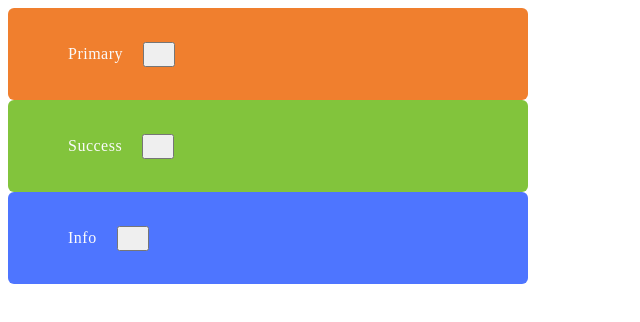
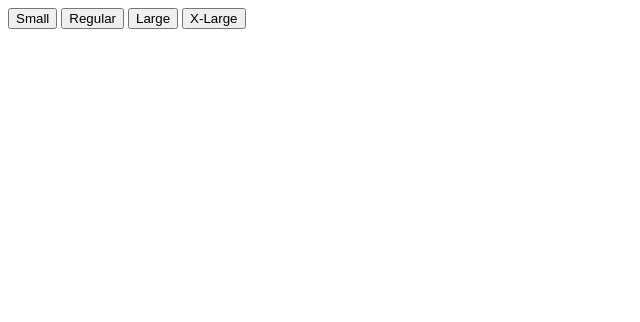
Before and after one commit to YevhenNesvit/SASS, a plain HTML site: page index.html in a window 1280 px wide. Shown: the whole page, without its empty margins (0-640 px from the left). Drawn offline with Linux system fonts and the light colour scheme.

Commit message:
Deploying to gh-pages from @ YevhenNesvit/SASS@ab17e92a98dad88ec3502ced9c1c5f4c9dc49723 🚀

```diff
--- a/assets/index.css
+++ b/assets/index.css
@@ -1,32 +1,14 @@
-.notification-info, .notification-success, .notification-primary {
-  display: -webkit-box;
-  display: -webkit-flex;
-  display: -moz-box;
-  display: flex;
-  -webkit-box-align: center;
-  -webkit-align-items: center;
-     -moz-box-align: center;
-          align-items: center;
-  gap: 20px;
-  width: 480px;
-  padding: 20px;
-  font-family: Montserrat;
-  color: #fafafb;
-  font-size: 16px;
-  line-height: 20px; /* 125% */
-  letter-spacing: 0.5px;
-  background-color: #92929d;
-  border-radius: 6px;
+.btn-success {
+  border: 2px solid lightgreen;
+  color: lightgreen;
 }
 
-.notification-primary {
-  background-color: #f07f2e;
+.btn-error {
+  border: 2px solid tomato;
+  color: tomato;
 }
 
-.notification-success {
-  background-color: #82c43c;
+.btn-info {
+  border: 2px solid lightblue;
+  color: lightblue;
 }
-
-.notification-info {
-  background-color: #4e75ff;
-}
--- a/index.html
+++ b/index.html
@@ -9,47 +9,10 @@
     <link rel="stylesheet" crossorigin href="/SASS/assets/index.css">
   </head>
   <body>
-    <div class="notification-primary">
-      <svg class="notification-icon" width="20" height="20">
-        <use href="/SASS/assets/icons.svg#icon-primary"></use>
-      </svg>
-
-      <p class="notification-text">Primary</p>
-
-      <button class="notification-btn" aria-label="Close button">
-        <svg class="notification-btn-icon" width="16" height="16">
-          <use href="/SASS/assets/icons.svg#icon-close"></use>
-        </svg>
-      </button>
-    </div>
-
-    <div class="notification-success">
-      <svg class="notification-icon" width="20" height="20">
-        <use href="/SASS/assets/icons.svg#icon-check"></use>
-      </svg>
-
-      <p class="notification-text">Success</p>
-
-      <button class="notification-btn" aria-label="Close button">
-        <svg class="notification-btn-icon" width="16" height="16">
-          <use href="/SASS/assets/icons.svg#icon-close"></use>
-        </svg>
-      </button>
-    </div>
-
-    <div class="notification-info">
-      <svg class="notification-icon" width="20" height="20">
-        <use href="/SASS/assets/icons.svg#icon-info"></use>
-      </svg>
-
-      <p class="notification-text">Info</p>
-
-      <button class="notification-btn" aria-label="Close button">
-        <svg class="notification-btn-icon" width="16" height="16">
-          <use href="/SASS/assets/icons.svg#icon-close"></use>
-        </svg>
-      </button>
-    </div>
+    <button class="btn-sm">Small</button>
+    <button class="btn-md" type="button">Regular</button>
+    <button class="btn-lg" type="button">Large</button>
+    <button class="btn-xl" type="button">X-Large</button>
 
   </body>
 </html>
```
Also changed, not shown: assets/icons.svg (deleted).
